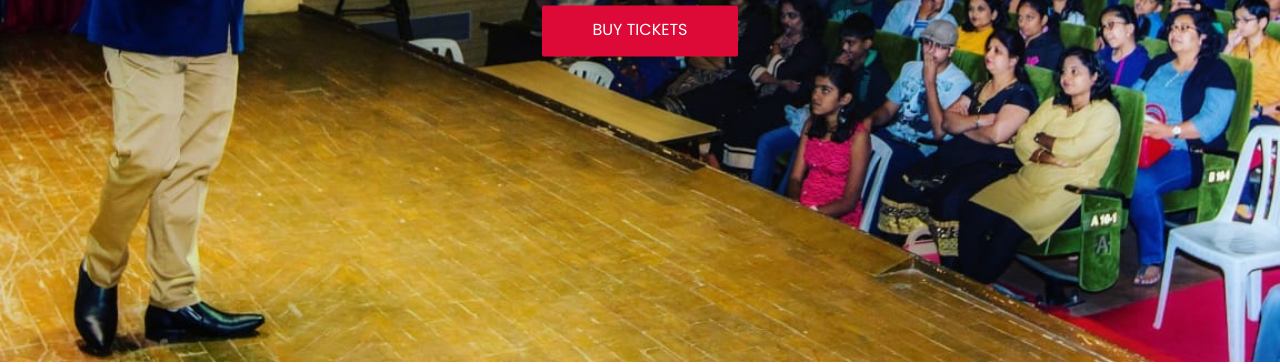
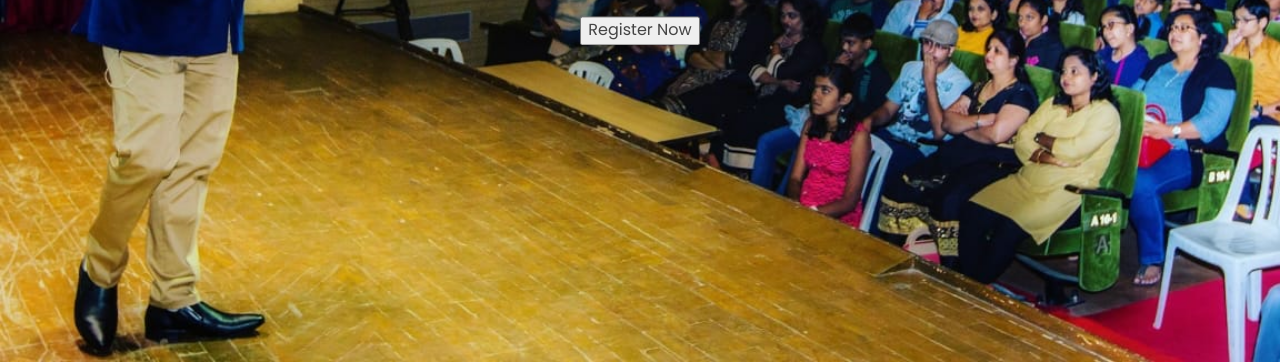
Before and after one commit to AdityaSher/yesican, a plain HTML site: page index.html in a window 1280 px wide. Shown: the part 438-802 px from the top of the page. Drawn offline with Linux system fonts and the light colour scheme; some packages are replaced by stand-ins of ours; a script that the page names is missing.

Commit message:
integrate event bookings

```diff
--- a/index.html
+++ b/index.html
@@ -93,7 +93,8 @@
 						<div class="home-content">
 							<h1>Yes, I Can!</h1>
 							<h4 class="lead">Study Skills Workshop <br> Score More marks without actually studying more!</h4>
-							<a href="#" class="main-btn">Buy Tickets</a>
+							<!-- <a href="#" class="main-btn">Buy Tickets</a>-->
+							<button onclick="popup('yes-i-can-workshop-pune-430211');" class="tsbutton">Register Now</button><noscript id="tsNoJsMsg">Javascript on your browser is not enabled.</noscript><script src="//www.townscript.com/popup-widget/townscript-widget.nocache.js" type="text/javascript"></script>
 						</div>
 					</div>
 					<!-- /home content -->
@@ -487,7 +488,7 @@
 					<div class="cta-content text-center">
 						<h2>Get Ticket Now!</h2>
 						<p class="lead">Study Skills Workshop | Memory Techniques | Meditation | Emotional Balance | 6 Free Personal Counselling Sessions and more! </p>
-						<a href="#" class="main-btn">Buy Ticket</a>
+						<button onclick="popup('yes-i-can-workshop-pune-430211');" class="tsbutton">Register Now</button><noscript id="tsNoJsMsg">Javascript on your browser is not enabled.</noscript><script src="//www.townscript.com/popup-widget/townscript-widget.nocache.js" type="text/javascript"></script>
 					</div>
 				</div>
 				<!-- /cta content -->
```
